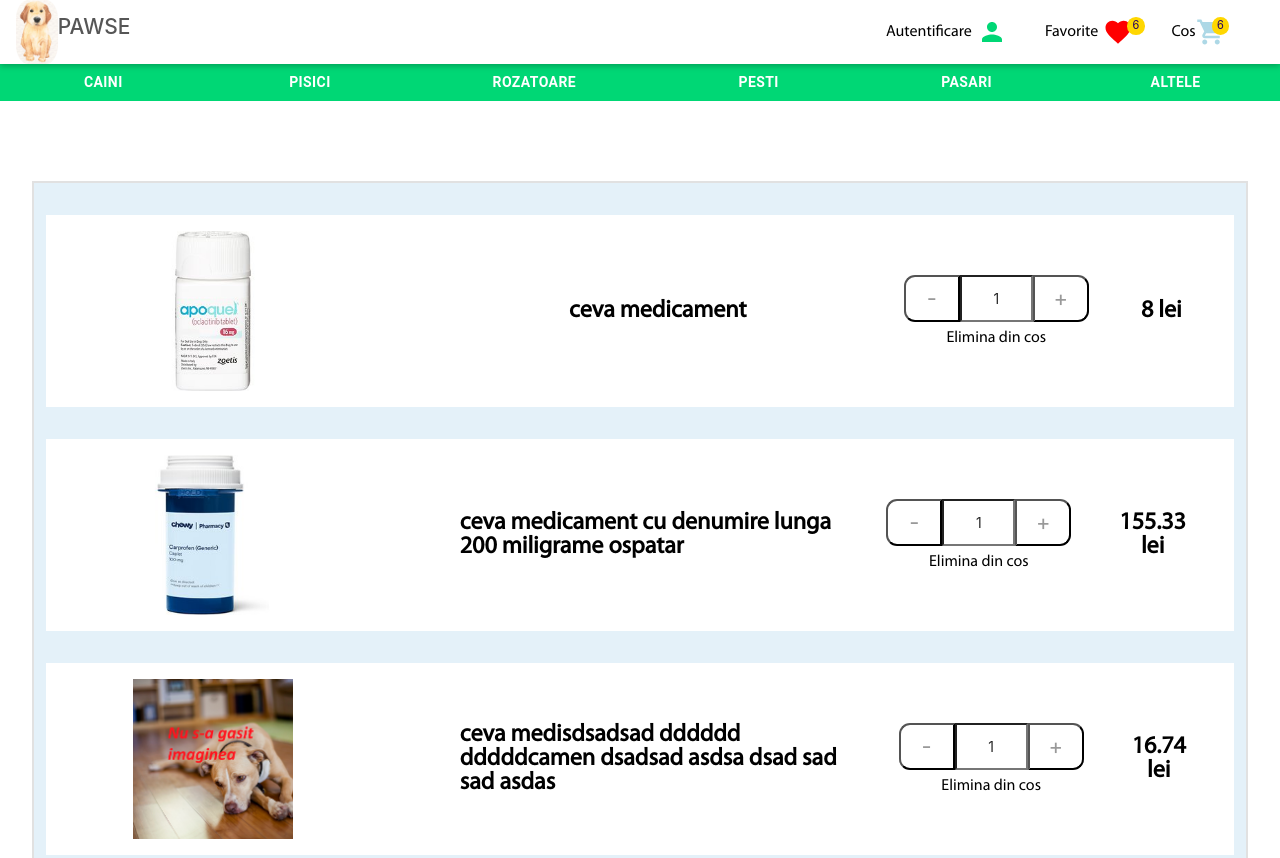
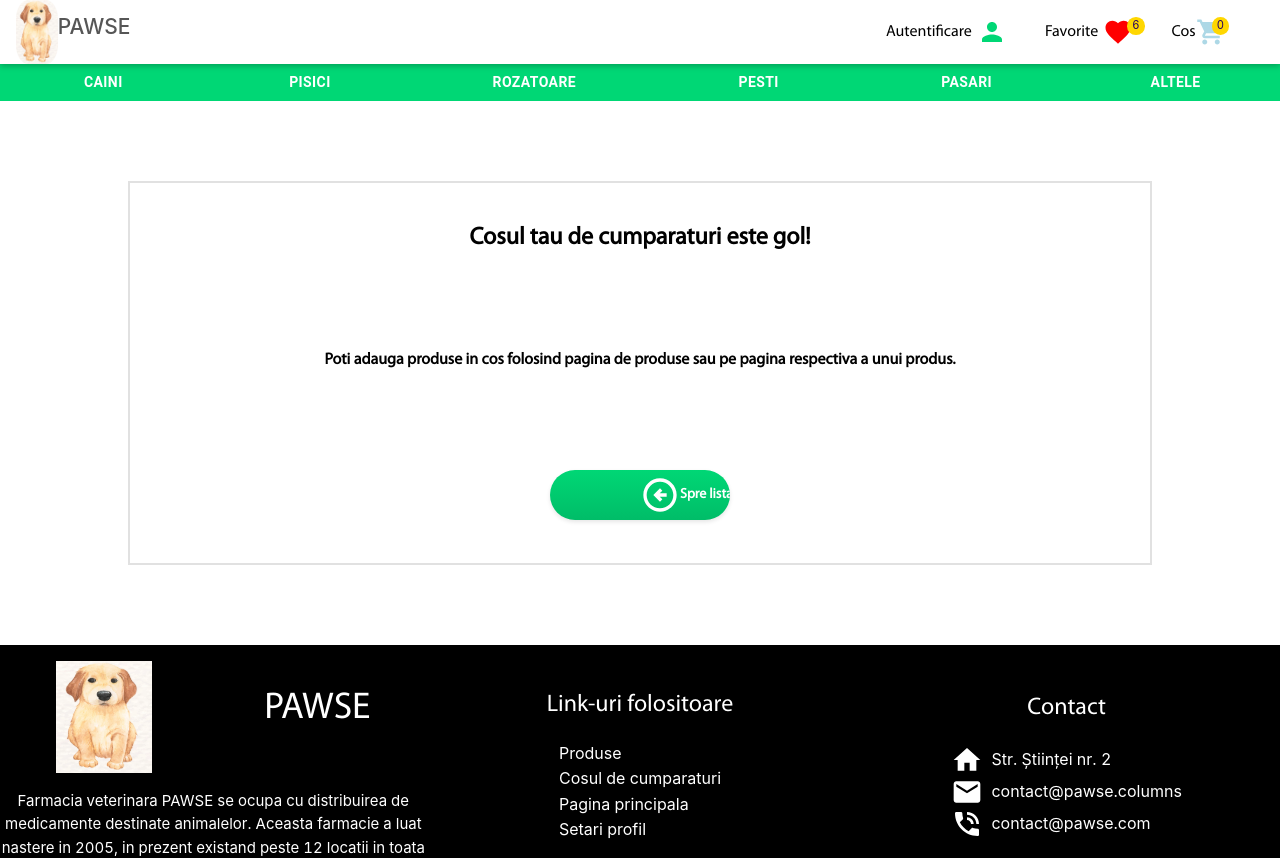
Before and after one commit to CostandacheFlorin/veterinary-pharmacy, a React (Create React App) app: page /cos in a window 1280 px wide. Shown: the top 858 px of the page. Built offline with nearby package versions, Linux system fonts and the light colour scheme; a web font is replaced by a local one.

Commit message:
used redux to implement a shopping cart system, saving the state in the database or local storage, depending if the user is logged in or not

```diff
--- a/package.json
+++ b/package.json
@@ -7,12 +7,14 @@
     "@emotion/styled": "^11.8.1",
     "@mui/icons-material": "^5.5.0",
     "@mui/material": "^5.5.0",
+    "@reduxjs/toolkit": "^1.8.2",
     "@testing-library/jest-dom": "^5.16.2",
     "@testing-library/react": "^12.1.3",
     "@testing-library/user-event": "^13.5.0",
     "antd": "^4.20.0",
     "react": "^17.0.2",
     "react-dom": "^17.0.2",
+    "react-redux": "^8.0.2",
     "react-router-dom": "^5.3.0",
     "react-scripts": "5.0.0",
     "styled-components": "^5.3.5",
--- a/src/components/Cart/CartItem/CartItem.js
+++ b/src/components/Cart/CartItem/CartItem.js
@@ -1,4 +1,4 @@
-import React from "react";
+import React, { useEffect, useState } from "react";
 
 import {
   StyledCartItem,
@@ -6,36 +6,70 @@
   StyledCartItemName,
   StyledCartItemPrice,
   StyledCartItemDescription,
-  StyledCartQuantityControl
+  StyledCartQuantityControl,
 } from "./CartItem.styled";
 import Picture from "../../UIElements/Image/Picture";
 
 import Text from "../../UIElements/Typography/Text";
 import QuantityControl from "../../UIElements/QuantityControl/QuantityControl";
+import { useHttpClient } from "../../../hooks/http-hook";
+import { cartActions } from "../../../store/cart-slice";
 
+import { useDispatch } from "react-redux";
 const CartItem = (props) => {
+
+  const [productImage, setProductImage] = useState("");
+
+  const { isLoading, error, sendRequest, clearError } = useHttpClient();
+const dispatch = useDispatch();
+  useEffect(() => {
+
+    const fetchProductImage = async () => {
+      try {
+        const responseData = await sendRequest(
+          `http://localhost:5000/api/products/get-product-image-by-name/${props.name}`
+        );
+
+        setProductImage(responseData.image);
+      } catch (err) {}
+    }
+    fetchProductImage();
+
+  },[])
+
+  const removeItemFromCartHandler = () => {
+    dispatch(cartActions.removeAllItemsFromCart(props.name));
+    console.log("mere");
+  }
+
+
+
+
+
+
+
   return (
     <StyledCartItem>
       <StyledCartItemImage>
-        <Picture image={props.image} alt={props.name} />
+        <Picture image={`http://localhost:5000/${productImage}`} alt={props.name} />
       </StyledCartItemImage>
       <StyledCartItemDescription>
         <StyledCartItemName>
-        <Text type="subtitle" bold="true" >
+          <Text type="subtitle" bold="true">
             {props.productName}
           </Text>
         </StyledCartItemName>
 
         <StyledCartQuantityControl>
-      <QuantityControl id={props.id} name={props.name} />
+          <QuantityControl id={props.id} name={props.name} price={props.price} quantity={props.quantity} />
 
-      <Text type="text" hovercolor="#FF0000"  >
-      Elimina din cos
+          <Text type="text" hovercolor="#FF0000">
+           <span  onClick={removeItemFromCartHandler}> Elimina din cos  </span>
           </Text>
         </StyledCartQuantityControl>
 
         <StyledCartItemPrice>
-    <Text bold="true" type="subtitle" >
+          <Text bold="true" type="subtitle">
             {`${props.price} lei`}
           </Text>
         </StyledCartItemPrice>
--- a/src/components/Cart/CartSubmit/CartSubmit.styled.js
+++ b/src/components/Cart/CartSubmit/CartSubmit.styled.js
@@ -4,6 +4,7 @@
 export const StyledCartSubmit = styled.div`
 width:100%;
 height: 5rem;
+margin-top: 5rem;
 background-color: #fff;
 border: 2px solid #e1e1e1;
 display: flex;
--- a/src/components/Cart/FilledCart/FilledCart.js
+++ b/src/components/Cart/FilledCart/FilledCart.js
@@ -1,37 +1,50 @@
-import React from "react";
+import React, { useEffect } from "react";
 import { StyledCartWrapper } from "./FilledCart.styled";
 import CartItem from "../CartItem/CartItem";
-import Item1 from "../../../img/medicament7.jpg";
-import Item2 from "../../../img/medicament5.jpg";
-import Item3 from "../../../img/medicament3.jpg";
 import CartSubmit from "../CartSubmit/CartSubmit";
+import { useSelector, useDispatch } from "react-redux";
+import EmptyCart from "../EmptyCart/EmptyCart";
+import { sendCartData } from "../../../store/cart-slice";
 const FilledCart = () => {
+  const cart = useSelector((state) => state.cart);
+  const cartTotal = cart.totalPrice;
+  const cartItems = cart.items;
+  const dispatch = useDispatch();
+  console.log(cartItems);
+
+
+
+  useEffect( () => {
+
+
+      dispatch(sendCartData(cart));
+
+
+  }, [cart, dispatch])
+
+
+
+  if(cartItems.length === 0){
+    return <EmptyCart/>;
+  }
+
+
   return (
     <StyledCartWrapper>
-      <CartItem
-        image={Item1}
-        name="ceva"
-        id="altceva"
-        price={8}
-        productName="ceva medicament"
-      />
+      {cartItems.map((item) => {
+        return (
+          <CartItem
+            key={item.name}
+            name={item.name}
+            id={item.name}
+            price={item.price}
+            productName={item.name}
+            quantity={item.quantity}
+          ></CartItem>
+        );
+      })}
 
-<CartItem
-        image={Item2}
-        name="altnume"
-        id="altceva2"
-        price={155.33}
-        productName="ceva medicament cu denumire lunga 200 miligrame ospatar"
-      />
-
-<CartItem
-
-        name="altnume2"
-        id="altceva3"
-        price={16.74}
-        productName="ceva medisdsadsad  dddddd dddddcamen dsadsad asdsa dsad sad sad asdas"
-      />
-      <CartSubmit total={200} />
+      <CartSubmit total={cartTotal || 0} />
     </StyledCartWrapper>
   );
 };
--- a/src/components/Cart/FilledCart/FilledCart.styled.js
+++ b/src/components/Cart/FilledCart/FilledCart.styled.js
@@ -4,7 +4,7 @@
 export const StyledCartWrapper = styled.div`
 width: 95%;
 background-color: #e4f1f9;
-min-height:100%;
+min-height:48vh;
 margin: 5rem auto;
 border: 2px solid #e1e1e1 ;
 @media (max-width: 875px){
--- a/src/components/Navigation/cart-info/CartInfo.js
+++ b/src/components/Navigation/cart-info/CartInfo.js
@@ -6,8 +6,13 @@
 } from "./CartInfo.styled";
 import {StyledNavText} from '../../UIElements/Typography/NavText.styled';
 
+import { useSelector } from "react-redux";
 
 const CartInfo = () => {
+
+  const cartQuantity = useSelector(state => state.cart.totalQuantity);
+
+
   return (
     <StyledCartInfo to="/cos">
 
@@ -15,7 +20,7 @@
 
       <StyledCartIcon>
         <ShoppingCartIcon />
-        <StyledCartNotification>6</StyledCartNotification>
+        <StyledCartNotification>{cartQuantity || 0 }</StyledCartNotification>
       </StyledCartIcon>
 
     </StyledCartInfo>
--- a/src/components/Products/Product/Product.js
+++ b/src/components/Products/Product/Product.js
@@ -13,7 +13,23 @@
   StyledProductContent
 } from "./Product.styled";
 import { Link } from "react-router-dom";
+import { useDispatch } from "react-redux";
+import { cartActions, sendCartData } from "../../../store/cart-slice";
+import { useSelector } from "react-redux";
 const Product = (props) => {
+  const dispatch = useDispatch();
+  const cart = useSelector((state) => state.cart);
+
+
+  const addToCartHandler = () => {
+    dispatch(cartActions.addItemToCart({
+      name: props.name,
+      price: props.price,
+    }));
+
+    dispatch(sendCartData(cart));
+  }
+
   return (
     <StyledProductCard>
       <StyledProductImage>
@@ -32,7 +48,7 @@
           <StyledProductPrice>{props.price} lei</StyledProductPrice>
 
           <StyledProductActions>
-            <RoundedCornersButton>Adauga in cos</RoundedCornersButton>
+            <RoundedCornersButton onClick={addToCartHandler}>Adauga in cos</RoundedCornersButton>
           </StyledProductActions>
         </StyledProductContent>
       </StyledProductInfo>
--- a/src/components/UIElements/QuantityControl/QuantityControl.js
+++ b/src/components/UIElements/QuantityControl/QuantityControl.js
@@ -1,39 +1,48 @@
 import React from "react";
-import { StyledQuantityControlWrapper,StyledQuantityButton,StyledNumberInput } from "./QuantityControl.styled";
+import {
+  StyledQuantityControlWrapper,
+  StyledQuantityButton,
+  StyledNumberInput,
+} from "./QuantityControl.styled";
 import { useState } from "react";
+import { useDispatch } from "react-redux";
+import { cartActions } from "../../../store/cart-slice";
 const QuantityControl = (props) => {
+  const [quantity, setQuantity] = useState(props.quantity);
 
-    const [quantity, setQuantity] = useState(1);
-
+  const dispatch = useDispatch();
 
   const addQuantity = () => {
-        setQuantity(prevQuantity => prevQuantity + 1 )
-
-
+    setQuantity((prevQuantity) => prevQuantity + 1);
+    dispatch(
+      cartActions.addItemToCart({
+        name: props.name,
+        price: props.price,
+      })
+    );
   };
 
-
-
   const removeQuantity = () => {
-      if(quantity===0){
+    if (quantity === 0) {
       return;
     }
-        setQuantity(prevQuantity => prevQuantity - 1);
-
-
-
-    }
+    dispatch(cartActions.removeItemFromCart(props.name));
+    setQuantity((prevQuantity) => prevQuantity - 1);
+  };
 
   const changeQuantity = (event) => {
-        setQuantity(prevQuantity => event.target.value);
-
-    }
+    setQuantity((prevQuantity) => event.target.value);
+  };
   console.log(quantity);
-
 
   return (
     <StyledQuantityControlWrapper>
-      <StyledQuantityButton onClick={removeQuantity} borderradius="11px 0px 0px 11px" >-</StyledQuantityButton>
+      <StyledQuantityButton
+        onClick={removeQuantity}
+        borderradius="11px 0px 0px 11px"
+      >
+        -
+      </StyledQuantityButton>
       <StyledNumberInput
         type="number"
         id={props.id}
@@ -42,12 +51,13 @@
         max="100"
         value={quantity}
         onChange={changeQuantity}
-
-
-
-
       />
-      <StyledQuantityButton onClick={addQuantity} borderradius="0px 11px  11px 0px">+</StyledQuantityButton>
+      <StyledQuantityButton
+        onClick={addQuantity}
+        borderradius="0px 11px  11px 0px"
+      >
+        +
+      </StyledQuantityButton>
     </StyledQuantityControlWrapper>
   );
 };
--- /dev/null
+++ b/src/store/cart-slice.js
@@ -0,0 +1,101 @@
+import { createSlice } from "@reduxjs/toolkit";
+
+const cartSlice = createSlice({
+  name: "cart",
+  initialState: {
+    items: [],
+    totalQuantity: 0,
+    totalPrice: 0,
+  },
+  reducers: {
+    addItemToCart(state, action) {
+      const newItem = action.payload;
+
+      const existingItem = state.items.find(
+        (item) => item.name === newItem.name
+      );
+      state.totalQuantity++;
+      state.totalPrice = state.totalPrice + newItem.price;
+      if (!existingItem) {
+        state.items.push({
+          name: newItem.name,
+          price: newItem.price,
+          quantity: 1,
+          totalPrice: newItem.price,
+        });
+      } else {
+        existingItem.quantity++;
+        existingItem.totalPrice = existingItem.totalPrice + newItem.price;
+      }
+    },
+    removeItemFromCart(state, action) {
+      const name = action.payload;
+      const existingItem = state.items.find((item) => item.name === name);
+      state.totalQuantity--;
+      if (existingItem.quantity === 1) {
+        state.items = state.items.filter((item) => item.name !== name);
+      } else {
+        existingItem.quantity--;
+        existingItem.totalPrice = existingItem.totalPrice - existingItem.price;
+      }
+    },
+    removeAllItemsFromCart(state, action) {
+      const name = action.payload;
+      const existingItem = state.items.find((item) => item.name === name);
+      state.totalQuantity = state.totalQuantity - existingItem.quantity;
+      state.totalPrice =
+        state.totalPrice - existingItem.quantity * existingItem.price;
+      state.items = state.items.filter((item) => item.name !== name);
+    },
+  },
+});
+
+export const sendCartData = (cartData) => {
+
+    let userId;
+    if (localStorage.getItem("userData") !== null){
+     userId = JSON.parse(localStorage.getItem("userData")).userId;
+    }
+
+  const cartInfo = {
+    userID: userId,
+    items: cartData.items,
+    totalQuantity: cartData.totalQuantity,
+    totalPrice: cartData.totalPrice,
+  };
+
+  return async (dispatch) => {
+    const sendRequest = async () => {
+      const response = await fetch(
+        "http://localhost:5000/api/management/add-cart",
+        {
+          method: "POST",
+          body: JSON.stringify(cartInfo),
+          headers: {
+            'Content-Type': 'application/json'
+          }
+        }
+      );
+
+    };
+
+    if(userId) {
+        try {
+            await sendRequest();
+          } catch (err) {
+            console.log(err);
+          }
+    } else {
+        localStorage.setItem("cartInfo", JSON.stringify( {
+            items: cartInfo.items,
+            totalQuantity: cartInfo.totalQuantity,
+            totalPrice: cartInfo.totalPrice
+        }))
+    }
+
+  };
+};
+
+export const cartActions = cartSlice.actions;
+
+export default cartSlice;
```
Also changed, not shown: src/index.js (+15 -12 lines), src/pages/ProductListing/ProductListing.js (+11 -25 lines), src/store/index.js (added, +13 -0 lines), 2 other files (tests, documents, lock files or other folders). Lines whose indentation alone changed are shown as unchanged.
